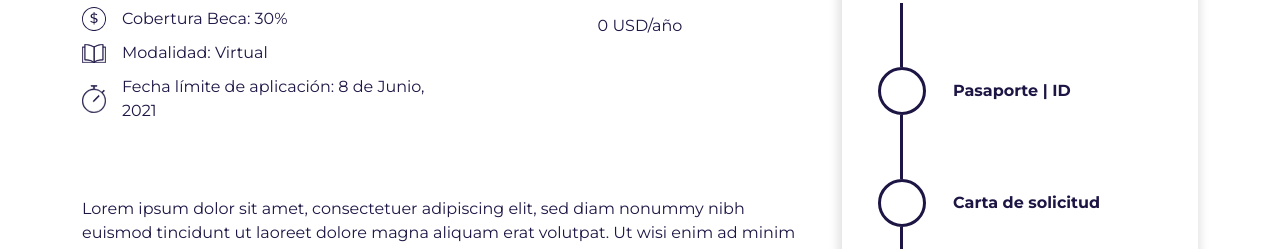
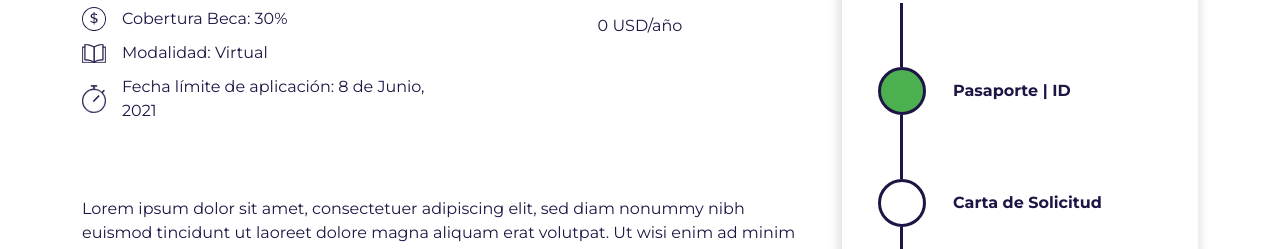
Before and after one commit to EduRockets/edurockets, a React (Create React App) app in the folder edurockets-client/: page /schoolarship in a window 1280 px wide. Shown: the part 703-952 px from the top of the page. Built offline with nearby package versions, Linux system fonts and the light colour scheme; what react-google-maps would draw is missing.

Commit message:
status tracker corregido

```diff
--- a/edurockets-client/src/Components/NavBar.jsx
+++ b/edurockets-client/src/Components/NavBar.jsx
@@ -1,4 +1,4 @@
-import React, { useEffect, useState } from 'react';
+import React, { useRef, useEffect, useState } from 'react';
 import { useHistory, useLocation, Link } from 'react-router-dom';
 import { Col, Row, Button } from 'reactstrap';
 
@@ -124,7 +124,27 @@ export const NavBarLogin = () => {
 };
 
 export const NavBarSignIn = () => {
-  const history = useHistory();
+  const [show, setShow] = useState(false);
+
+  const useOutsideAlerter = (ref) => {
+    useEffect(() => {
+      const handleClickOutside = (event) => {
+        if (ref.current && !ref.current.contains(event.target)) {
+          setShow(false);
+        }
+      };
+
+      // Bind the event listener
+      document.addEventListener('mousedown', handleClickOutside);
+      return () => {
+        // Unbind the event listener on clean up
+        document.removeEventListener('mousedown', handleClickOutside);
+      };
+    }, [ref]);
+  };
+
+  const wrapperRef = useRef(null);
+  useOutsideAlerter(wrapperRef);
 
   return (
     <>
@@ -169,7 +189,15 @@ export const NavBarSignIn = () => {
             </Row>
           </Col>
           <Col lg="3">
-            <DivButton className="NavBarAvatar" />
+            <div ref={wrapperRef}>
+              <DivButton
+                action={() => {
+                  setShow(!show);
+                }}
+                className="NavBarAvatar"
+              />
+            </div>
+            {show ? <div className="NavBarAvatarDialog"> EEEEE</div> : <></>}
           </Col>
         </Row>
       </div>
--- a/edurockets-client/src/Components/StatusTracker.jsx
+++ b/edurockets-client/src/Components/StatusTracker.jsx
@@ -1,26 +1,65 @@
 import React from 'react';
-
 import { Col, Row } from 'reactstrap';
-
-import DivButton from '../Components/DivButton';
 
 import './Styles/StatusTracker.css';
 
 const StatusTracker = ({ requirements }) => {
+  const infoRequirements = [
+    'Pasaporte | ID',
+    'Carta de Solicitud',
+    'Ensayo',
+    'Curriculum',
+    'Formulario Universitario',
+    'Referencias Personales',
+    'Formulario de Intereses',
+    'Actividades Extracurriculares',
+  ];
+
   return (
     <div className="StatusTracker">
       <Row>
-        <Col>
-          <div className="StatusTrackerTitle">Requisitos</div>
-        </Col>
+        <div className="StatusTrackerTitle">Requisitos</div>
       </Row>
+      {infoRequirements.map((name, index) => {
+        return (
+          <>
+            <Row>
+              <Col xs="3" lg="3">
+                <div className="StatusTrackerDivider" />
+              </Col>
+              <Col />
+            </Row>
+            <Row>
+              <Col xs="3" lg="3">
+                <div
+                  className={`StatusTrackerIndicator ${
+                    requirements[Object.keys(requirements)[index]].status !== 1
+                      ? ''
+                      : 'StatusTrackerIndicatorCheked'
+                  } `}
+                />
+              </Col>
+              <Col className="StatusTrackerText">{name}</Col>
+            </Row>
+          </>
+        );
+      })}
       <Row>
         <Col xs="3" lg="3">
           <div className="StatusTrackerDivider" />
         </Col>
         <Col />
       </Row>
-      <Row>
+    </div>
+  );
+};
+
+export default StatusTracker;
+
+{
+  /*
+
+  <Row>
         <Col xs="3" lg="3">
           <div className="StatusTrackerIndicator" />
         </Col>
@@ -104,8 +143,6 @@ const StatusTracker = ({ requirements }) => {
         </Col>
         <Col />
       </Row>
-    </div>
-  );
-};
 
-export default StatusTracker;
+*/
+}
--- a/edurockets-client/src/Components/Styles/NavBar.css
+++ b/edurockets-client/src/Components/Styles/NavBar.css
@@ -8,7 +8,7 @@
 
   padding: 1.25rem;
 
-  z-index: 99999999;
+  z-index: 99999;
 
   transition: 0.4s;
 }
@@ -78,6 +78,7 @@
   background-size: cover;
 
   border-radius: 100%;
+
   width: 3rem;
   height: 3rem;
 
@@ -86,3 +87,23 @@
   padding: 10px;
   position: relative;
 }
+
+.NavBarAvatar:focus {
+  border: 2px solid #969696;
+}
+
+.NavBarAvatarDialog {
+  z-index: 999999;
+  position: fixed;
+
+  background-color: #F4F3F8;
+
+  width: 10rem;
+  height: 9rem;
+
+  font-size: 0.8rem;
+  color: #0000;
+
+  border-radius: 1rem;
+  border: 1px solid #999999;
+}
--- a/edurockets-client/src/Views/Schoolarship.jsx
+++ b/edurockets-client/src/Views/Schoolarship.jsx
@@ -40,7 +40,7 @@ const Schoolarship = () => {
     requirements: {
       passport: {
         url: '',
-        status: 0,
+        status: 1,
       },
       requestLetter: {
         url: '',
@@ -212,7 +212,7 @@ const Schoolarship = () => {
 
           {/* Derecha */}
           <Col>
-            <StatusTracker />
+            <StatusTracker requirements={schoolarship.requirements} />
           </Col>
         </Row>
 
```
